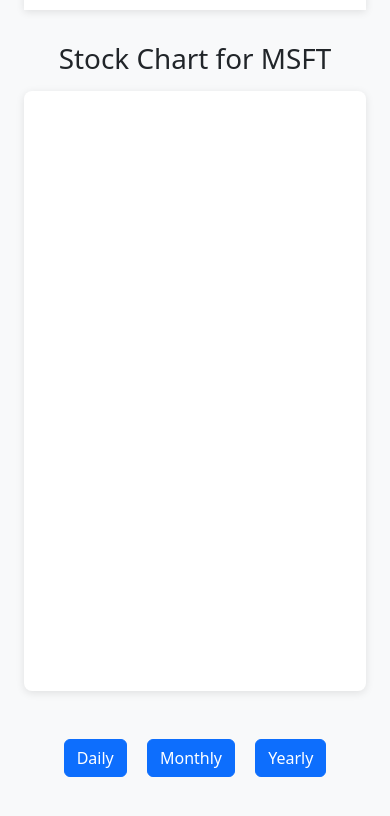
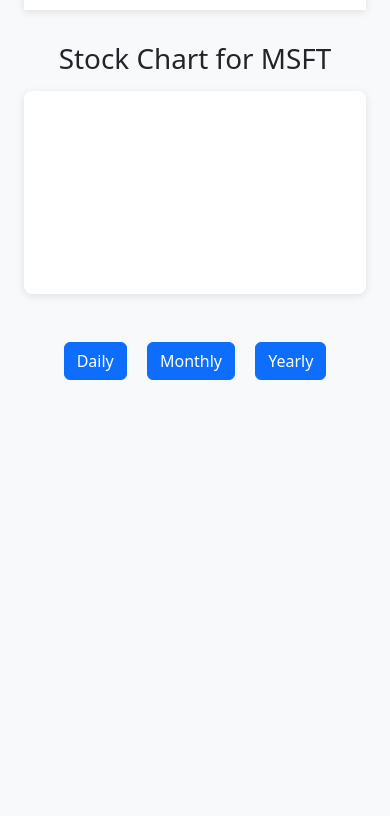
Before and after one commit to BitterP0tat0/stock-web, a plain HTML site: page pages/chart/chart.html in a window 390 px wide. Shown: the part 80-896 px from the top of the page. After the commit the page ends 844 px from the top, so only its background shows below. Drawn offline with nearby package versions, Linux system fonts and the light colour scheme; no server answers.

Commit message:
change the format of premium

```diff
--- a/css/chart.css
+++ b/css/chart.css
@@ -126,7 +126,7 @@ nav.navbar {
 }
 #chart-container {
   width: 100vh;
-  max-width: 100%;
+  max-width: 100vh;
   height: 600px;
   margin: 0 auto 3rem auto;
   padding: 2rem;
@@ -140,9 +140,31 @@ nav.navbar {
 }
 
 #closePriceChart {
-  width: 100% !important;
-  height: 100% !important;
+  width: 100vh !important;
+  height: 60vh !important;
   display: block;
+}
+
+@media (max-width: 991.98px) {
+  #chart-container {
+    width: auto;
+    height: auto;
+    margin: 0 auto 3rem auto;
+    padding: 2rem;
+    background-color: var(--card-bg-color);
+    box-shadow: var(--card-shadow);
+    border-radius: 8px;
+    transition: background-color 0.3s ease, color 0.3s ease;
+    display: flex;
+    justify-content: center;
+    align-items: center;
+  }
+
+  #closePriceChart {
+    width: 100% !important;
+    height: 100% !important;
+    display: block;
+  }
 }
 
 ::placeholder {
--- a/css/premium.css
+++ b/css/premium.css
@@ -26,7 +26,7 @@ body {
 
 .content {
   width: 90vh;
-  height: 72.5vh;
+  height: 85vh;
   display: flex;
   flex-direction: column;
   justify-content: center;
@@ -47,7 +47,7 @@ body {
   text-align: center;
   margin-bottom: 30px;
   width: 80vh;
-  box-shadow: 0 4px 12px rgba(0,0,0,0.15);
+  box-shadow: 0 4px 12px rgba(0, 0, 0, 0.15);
 }
 
 .premium-header h2 {
@@ -157,7 +157,7 @@ body.dark-mode .yearly-btn {
 }
 
 .yearly-badge {
-  background-color: white;
+  background-color: var(--card-bg-color);
   color: var(--nav-text-color);
   border-radius: 12px;
   padding: 2px 8px;
@@ -189,7 +189,7 @@ body.dark-mode .subscribe-btn {
 }
 
 footer {
-  background-color: var(--footer-bg-color);
+  background-color: transparent;
   color: var(--footer-text-color);
   border-top: 1px solid var(--footer-border-color);
   font-size: 0.9rem;
```
Also changed, not shown: css/stock_trade.css (+3 -4 lines).
